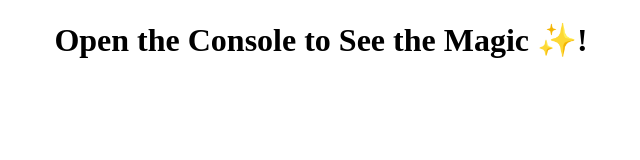
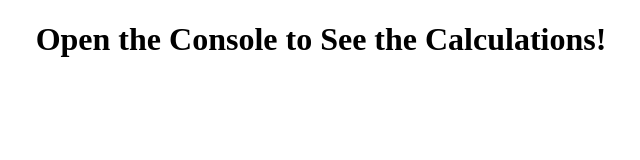
Before and after one commit to wpena/Console-Finances, a plain HTML site: page index.html in a window 1280 px wide. Shown: the whole page, without its empty margins (319-959 px from the left). Drawn offline with Linux system fonts and the light colour scheme.

Commit message:
updated README file

```diff
--- a/index.html
+++ b/index.html
@@ -4,10 +4,10 @@
   <meta charset="UTF-8">
   <meta http-equiv="X-UA-Compatible" content="IE=edge">
   <meta name="viewport" content="width=device-width, initial-scale=1.0">
-  <title>M4 Challenge</title>
+  <title>Console Finances</title>
 </head>
 <body>
-  <h1 style="text-align:center;">Open the Console to See the Magic ✨! </h1>
+  <h1 style="text-align:center;">Open the Console to See the Calculations! </h1>
   <script src="script.js"></script>
 </body>
 </html>
```
Also changed, not shown: 1 other file.
